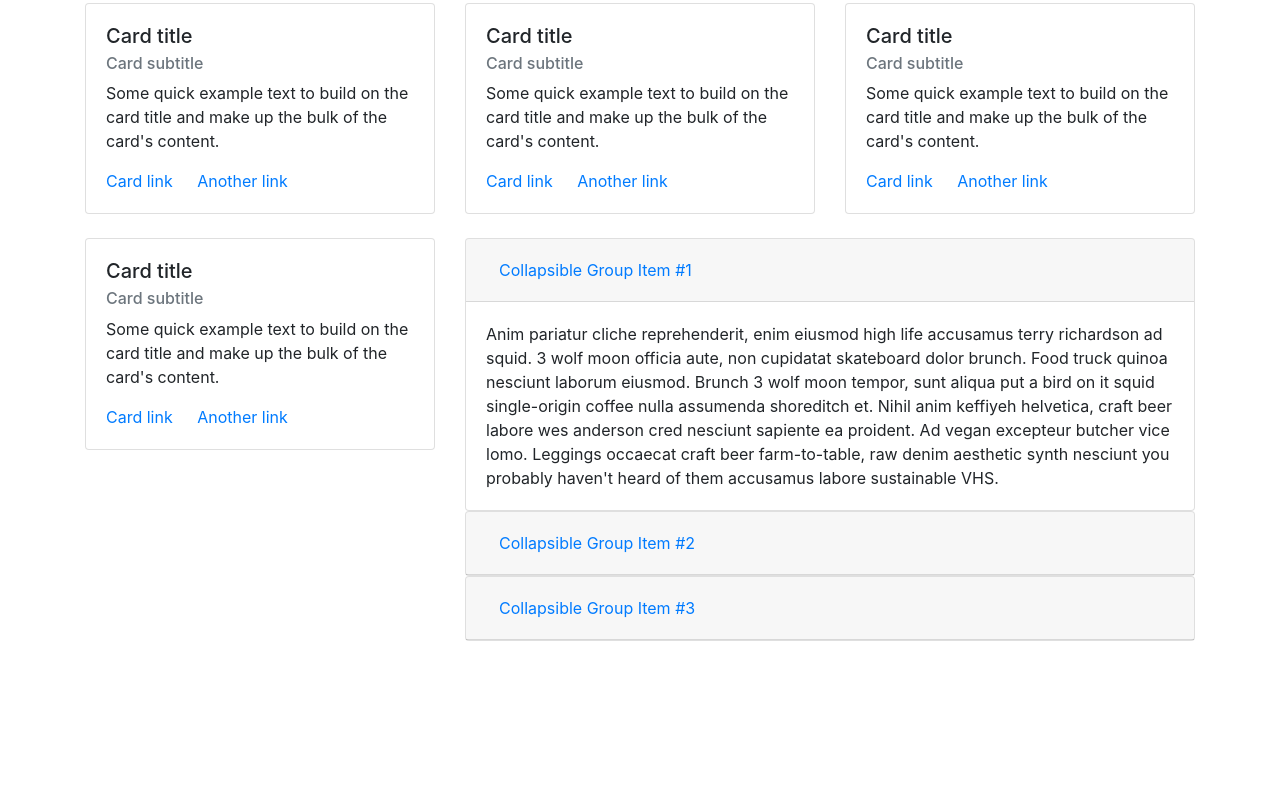
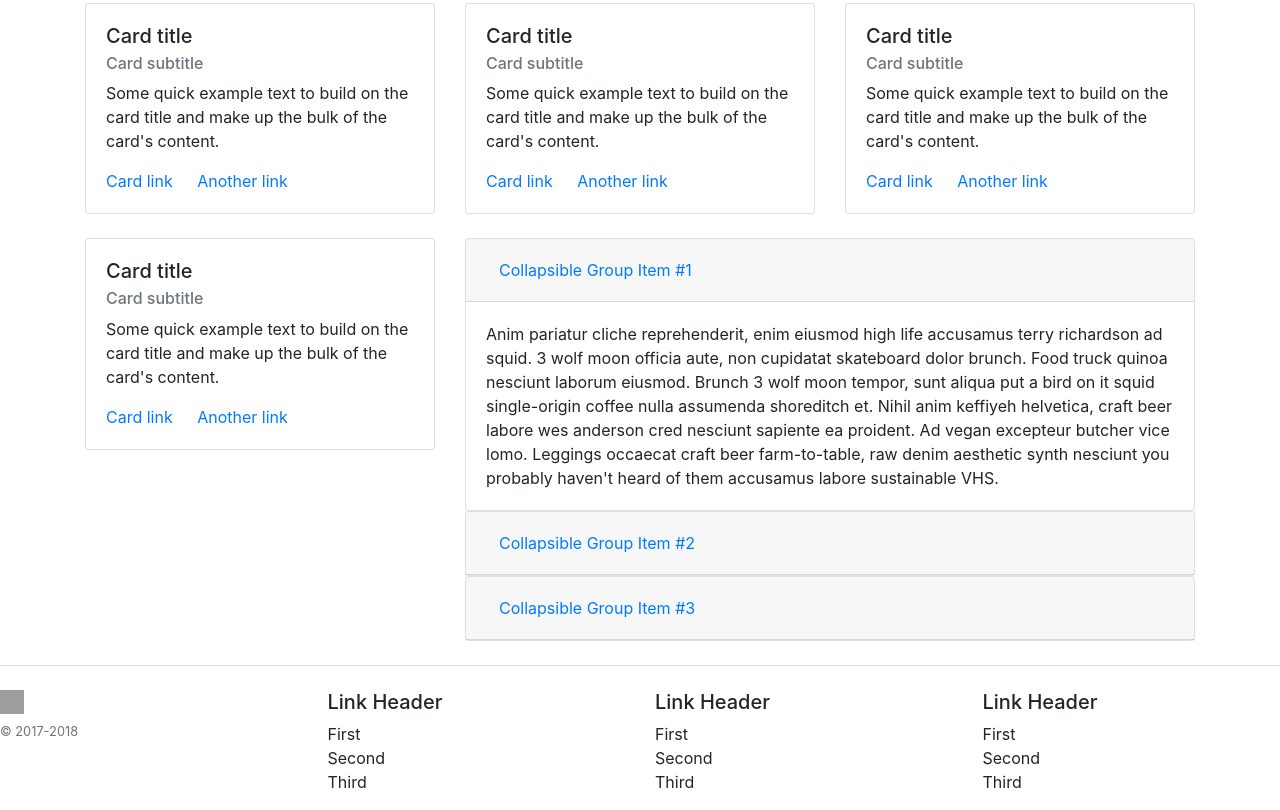
Before and after one commit to Justin-Luo/workshop-4-10, a plain HTML site: page index.html in a window 1280 px wide. Shown: the part 334-1144 px from the top of the page. Before the commit the page ends 999 px from the top, so only its background shows below. Drawn offline with nearby package versions, Linux system fonts and the light colour scheme; grey boxes are pictures that could not be loaded.

Commit message:
finish workshop

```diff
--- a/index.html
+++ b/index.html
@@ -161,6 +161,38 @@
     </div>
   </div>
 
+  <footer class="row border-top pt-4">
+    <div class="col-sm-3">
+      <img class="mb-2" src="https://getbootstrap.com/assets/brand/bootstrap-solid.svg" alt="" width="24" height="24">
+      <small class="d-block mb-3 text-muted">© 2017-2018</small>
+    </div>
+    <div class="col-sm-3">
+      <h5>Link Header</h3>
+      <ul class="list-unstyled">
+        <li>First</li>
+        <li>Second</li>
+        <li>Third</li>
+      </ul>
+    </div>
+    <div class="col-sm-3">
+      <h5>Link Header</h3>
+      <ul class="list-unstyled">
+        <li>First</li>
+        <li>Second</li>
+        <li>Third</li>
+      </ul>
+    </div>
+    <div class="col-sm-3">
+      <h5>Link Header</h3>
+      <ul class="list-unstyled">
+        <li>First</li>
+        <li>Second</li>
+        <li>Third</li>
+      </ul>
+    </div>
+
+  </footer>
+
   <!-- Optional JavaScript -->
   <!-- jQuery first, then Popper.js, then Bootstrap JS -->
   <script src="https://code.jquery.com/jquery-3.2.1.slim.min.js" integrity="sha384-KJ3o2DKtIkvYIK3UENzmM7KCkRr/rE9/Qpg6aAZGJwFDMVNA/GpGFF93hXpG5KkN" crossorigin="anonymous"></script>
```
